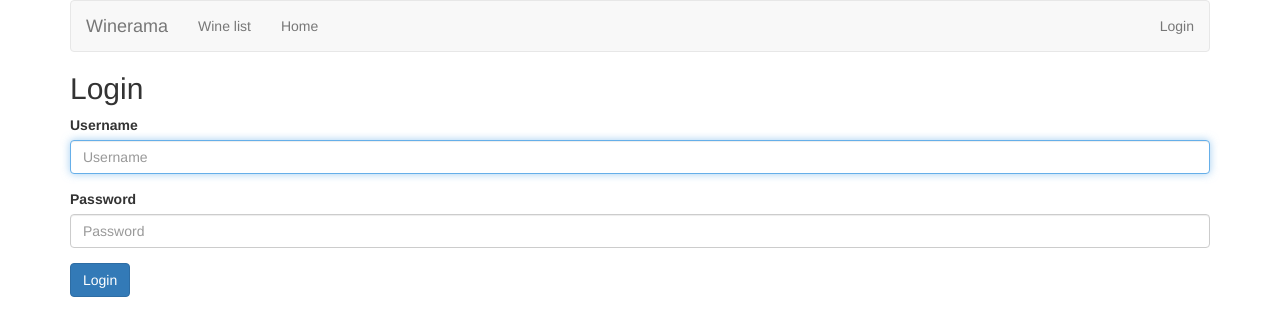
After one commit to zhixingchou/wineramatoheroku, a Django app: page /accounts/login/ in a window 1280 px wide. The commit adds this page. Shown: the top 336 px of the page. Run offline with Django 3.2, Linux system fonts and the light colour scheme; some libraries are stand-ins or nearby versions.

Commit message:
done stage-1.2

```diff
--- a/reviews/forms.py
+++ b/reviews/forms.py
@@ -7,7 +7,7 @@ class ReviewForm(ModelForm):
     # 表单的内部类 Meta
     class Meta:
         model = Review
-        fields = ['user_name', 'rating', 'comment']     # 表单显示字段
+        fields = ['rating', 'comment']     # 表单显示字段
         widgets = {
             'comment': Textarea(attrs={'cols': 40, 'rows': 15}),    # 重写字段的控件属性
         }
--- a/reviews/templates/reviews/review_detail.html
+++ b/reviews/templates/reviews/review_detail.html
@@ -1,11 +1,11 @@
-{% extends 'reviews/base.html' %}
+{% extends 'base.html' %}
 
 {% block title %}
 <h2><a href="{% url 'reviews:wine_detail' review.wine.id %}">{{ review.wine.name }}</a></h2>
 {% endblock %}
 
 {% block content %}
-<h4>Rated {{ review.rating }} of 5 by {{ review.user_name }}</h4>
+    <h4>Rated {{ review.rating }} of 5 by <a href="{% url 'reviews:user_review_list' review.user_name %}" > {{ review.user_name }} </a></h4>
 <p>{{ review.pub_date }}</p>
 <P>{{ review.comment }}</P>
 {% endblock %}
--- a/reviews/templates/reviews/review_list.html
+++ b/reviews/templates/reviews/review_list.html
@@ -1,4 +1,4 @@
-{% extends 'reviews/base.html' %}
+{% extends 'base.html' %}
 
 {% block title %}
 <h2>Latest reviews</h2> <!-- 标题 -->
@@ -29,7 +29,7 @@
         <h4><a href="{% url 'reviews:review_detail' review.id %}">
         {{ review.wine.name }}
         </a></h4>
-        <h6>rated {{ review.rating }} of 5 by {{ review.user_name }}</h6>
+        <h6>rated {{ review.rating }} of 5 by <a href="{% url 'reviews:user_review_list' review.user_name %}"> {{ review.user_name }} </a></h6>
         <p>{{ review.comment }}</p>
     </div>
     {% endfor %}
--- /dev/null
+++ b/reviews/templates/reviews/user_review_list.html
@@ -0,0 +1,5 @@
+{% extends 'reviews/review_list.html' %}
+
+{% block title %}
+<h2>Review by {{ username }}</h2>
+{% endblock %}
--- a/reviews/templates/reviews/wine_detail.html
+++ b/reviews/templates/reviews/wine_detail.html
@@ -1,4 +1,4 @@
-{% extends 'reviews/base.html' %}
+{% extends 'base.html' %}
 {% load bootstrap3 %}       <!--  load the bootstrap3 library and use the bootstrap_* tags: -->
 
 {% block title %}
--- a/reviews/templates/reviews/wine_list.html
+++ b/reviews/templates/reviews/wine_list.html
@@ -1,4 +1,4 @@
-{% extends 'reviews/base.html' %}
+{% extends 'base.html' %}
 
 {% block title %}
 <h2>Wine list</h2>
--- a/reviews/urls.py
+++ b/reviews/urls.py
@@ -1,3 +1,5 @@
+# coding: utf-8
+
 from django.conf.urls import url
 
 from  . import views
@@ -8,4 +10,7 @@ urlpatterns = [
     url(r'^wine$', views.wine_list, name='wine_list'),
     url(r'^wine/(?P<wine_id>[0-9]+)/$', views.wine_detail, name='wine_detail'),
     url(r'^wine/(?P<wine_id>[0-9]+)/add_review/$', views.add_review, name='add_review'),
+    # ex: /review/user - get reviews for the logged user
+    url(r'^review/user/(?P<username>\w+)/$', views.user_review_list, name='user_review_list'),
+    url(r'^review/user/$', views.user_review_list, name='user_review_list'),
 ]
--- /dev/null
+++ b/templates/base.html
@@ -0,0 +1,35 @@
+{% load bootstrap3 %}
+
+{% bootstrap_css %}
+{% bootstrap_javascript %}
+
+{% block bootstrap3_content %}
+<div class="container">     <!-- 水平居中，两边有margin，最小屏幕时，充满父元素 -->
+    <nav class="navbar navbar-default">     <!-- .navbar用来表示该元素的语义：它是一个导航栏，Bootstrap将会以导航栏的方式来设置其子元素的样式。.navbar-default用来表示该元素的样式：使用default（默认）样式，即灰色的背景，黑色的文字。-->
+        <div class="navbar-header">         <!-- 向 <div> 元素添加一个标题 class .navbar-header，内部包含了带有 class navbar-brand 的 <a> 元素。这会让文本看起来更大一号。 -->
+            <a class="navbar-brand" href="{% url 'reviews:review_list' %}">Winerama</a>
+        </div>
+        <div id="navbar" class="navbar-collapse collapse">  <!-- 保证在窄屏时需要折叠的内容必须包裹在带一个div内，并且为这个div加入.collapse、.navbar-collapse两个类名。最后为这个div添加一个class类名或者id名。-->
+            <ul class="nav navbar-nav">     <!-- 向导航栏添加链接 -->
+                <li><a href="{% url 'reviews:wine_list' %}">Wine list</a></li>
+                <li><a href="{% url 'reviews:review_list' %}">Home</a></li>
+            </ul>
+            <ul class="nav navbar-nav navbar-right">
+            {% if user.is_authenticated %}
+                <li><a href="{% url 'reviews:user_review_list' user.username %}">Hello {{ user.username }}</a></li>
+                <li><a href="{% url 'auth:logout' %}">Logout</a></li>
+                {% else %}
+                <li><a href="{% url 'auth:login' %}">Login</a></li>
+                {% endif %}
+            </ul>
+        </div>
+    </nav>
+
+
+    <h1>{% block title %}(no title){% endblock %}</h1>
+
+    {% bootstrap_messages %}
+
+    {% block content %}(no content){% endblock %}
+</div>
+{% endblock %}
--- /dev/null
+++ b/templates/registration/login.html
@@ -0,0 +1,18 @@
+{% extends 'base.html' %}
+{% load bootstrap3 %}
+
+{% block title %}
+<h2>Login</h2>
+{% endblock %}
+
+{% block content %}
+<form action="{% url 'auth:login' %}" method="post" class="form">
+    {% csrf_token %}
+    {% bootstrap_form form layout='inline'%}
+    {% buttons %}
+    <button type="submit" class="btn btn-primary">
+        {% bootstrap_icon "user" %} Login
+    </button>
+    {% endbuttons %}
+</form>
+{% endblock %}
--- a/winerama/settings.py
+++ b/winerama/settings.py
@@ -1,3 +1,4 @@
+# coding: utf-8
 """
 Django settings for winerama project.
 
@@ -54,11 +55,12 @@ MIDDLEWARE_CLASSES = (
 )
 
 ROOT_URLCONF = 'winerama.urls'
+LOGIN_REDIRECT_URL = '/reviews/review/user'     # 告诉Django用户登录成功后如果contrib.auth.views.login视图（view）没有获取到next参数将会默认重定向到哪个URL
 
 TEMPLATES = [
     {
         'BACKEND': 'django.template.backends.django.DjangoTemplates',
-        'DIRS': [],
+        'DIRS': [os.path.join(BASE_DIR, 'templates')],
         'APP_DIRS': True,
         'OPTIONS': {
             'context_processors': [
--- a/winerama/urls.py
+++ b/winerama/urls.py
@@ -1,3 +1,5 @@
+# coding: utf-8
+
 """winerama URL Configuration
 
 The `urlpatterns` list routes URLs to views. For more information please see:
@@ -19,4 +21,5 @@ from django.contrib import admin
 urlpatterns = [
     url(r'^reviews/', include('reviews.urls', namespace="reviews")),
     url(r'^admin/', include(admin.site.urls)),
+    url('^accounts/', include('django.contrib.auth.urls', namespace="auth")),   # 将 auth 应用中的 urls 模块包含进来
 ]
```
Also changed, not shown: reviews/views.py (+15 -1 lines), templates/registration/logged_out.html (added, +12 -0 lines), db.sqlite3, 5 other files.
